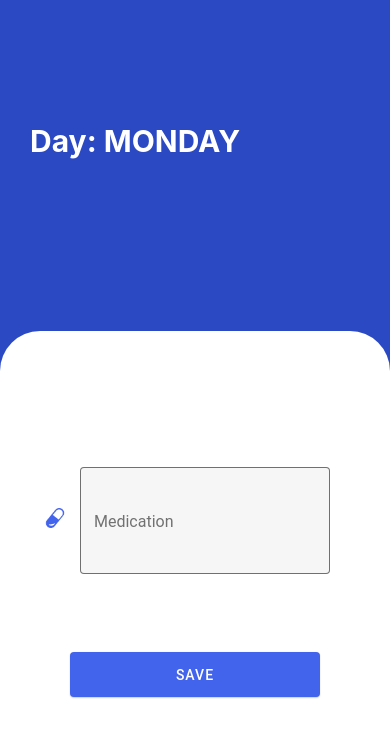
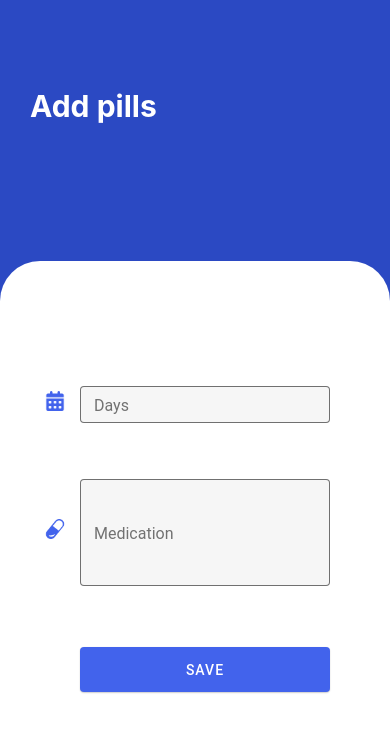
Before and after one commit to V1CTOR-cloud/Proyecto-integrado-2DAM, a React Native app in the folder DailySense/: screen /AddPills in a window 390 px wide. Shown: the top 736 px of the page. Built offline with nearby package versions, Linux system fonts and the light colour scheme.

Commit message:
Solucionando Text Inputs

```diff
--- a/DailySense/src/screens/Assistant/Pills/AddPills.js
+++ b/DailySense/src/screens/Assistant/Pills/AddPills.js
@@ -22,7 +22,6 @@ import {
 
 import { MaterialCommunityIcons, AntDesign } from "react-native-vector-icons";
 import { TextInput, Button } from "react-native-paper";
-import { useNavigation } from '@react-navigation/native';
 
 const colors = {
   themeColor: "#4263ec",
@@ -32,21 +31,70 @@ const colors = {
   tint: "#2b49c3"
 }
 
+const AddPills = ({ navigation }) => {
 
-const AddPills = () => {
+  const [Pills, setPills] = React.useState("");
+  const [Day, setDay] = React.useState("");
 
-  const [Recordatorio, setRecordatorio] = React.useState("");
-  const navigation = useNavigation();
+  function validar() {
+    if (Day.length == 0 && Pills.length == 0) {
+      Alert.alert("Error", "All fields are empty", [
+        { text: "Ok", onPress: () => console.log("error") }
+      ]);
+      return false;
+    } else {
+      if (Day.length == 0) {
+        Alert.alert("Error", "The day field is empty", [
+          { text: "Ok", onPress: () => console.log("error") }
+        ]);
+        return false;
+      } else {
+        if(Pills.length == 0){
+          Alert.alert("Error", "The medication field is empty", [
+            { text: "Ok", onPress: () => console.log("error") }
+          ]);
+          return false;
+        }else {
+          return true;
+        }
+      }
+    }
+  }
 
+  function Añadir(){
+    if (validar()) {
+      navigation.navigate('Reminder');
+    }else{
+      Alert.alert("Error 404", "Cannot be added", [
+        { text: "Ok", onPress: () => console.log("error") }
+      ]);
+
+    }
+  }
 
   return (
     <View style={styles.container}>
       <StatusBar barStyle="light-content" backgroundColor={colors.tint} />
       <View style={styles.header}>
-        <Text style={styles.h1}>Day: MONDAY</Text>
+        <Text style={styles.h1}>Add pills</Text>
       </View>
       <View style={styles.content}>
         <View style={styles.form}>
+          <View style={styles.texti}>
+            <Image
+              style={styles.img}
+              source={require('../../../assets/img/days.png')}
+            />
+            <TextInput
+              placeholder='Ej:. Monday, Tuesday'
+              style={styles.box}
+              label='Days'
+              mode='outlined'
+              theme={{ colors: { primary: colors.tint } }}
+              value={Day}
+              onChangeText={(Day) => setDay(Day)}
+            />
+          </View>
           <View style={styles.texti}>
             <Image
               style={styles.img}
@@ -54,12 +102,14 @@ const AddPills = () => {
             />
             <TextInput
               placeholder='Ej:. Omeprazol at 10:22'
-              style={styles.box}
+              style={styles.boxA}
               label='Medication'
               numberOfLines={3}
               multiline
               mode='outlined'
               theme={{ colors: { primary: colors.tint } }}
+              value={Pills}
+              onChangeText={(Pills) => setPills(Pills)}
             />
           </View>
         </View>
@@ -110,7 +160,7 @@ const styles = StyleSheet.create({
     width: 20,
   },
   content: {
-    flex: 2,
+    flex: 3,
     width: '100%',
     backgroundColor: colors.white,
     borderRadius: 40,
@@ -128,6 +178,11 @@ const styles = StyleSheet.create({
     bottom: 20
   },
   box: {
+    height: 35,
+    margin: 15,
+    width: 250,
+  },
+  boxA: {
     height: 105,
     margin: 15,
     width: 250,
@@ -138,13 +193,16 @@ const styles = StyleSheet.create({
     justifyContent: 'space-evenly',
     alignItems: 'center',
     position: 'relative',
-    bottom:0
+    bottom: 0
   },
   btn: {
     height: 45,
     width: 250,
     justifyContent: 'center',
-    alignItems: 'center'
+    alignItems: 'center',
+    position: 'relative',
+    top: 20,
+    left: 10
   },
   btnout: {
     height: 45,
--- a/DailySense/src/screens/components/Card.js
+++ b/DailySense/src/screens/components/Card.js
@@ -223,7 +223,7 @@ const styles = StyleSheet.create({
     },
     img: {
         height: 65,
-        width: 60,
+        width: 58,
         position: 'relative',
         right: 100,
         top: 40
```
Also changed, not shown: DailySense/src/assets/img/Cuidadora.png, DailySense/src/assets/img/days.png (added).
